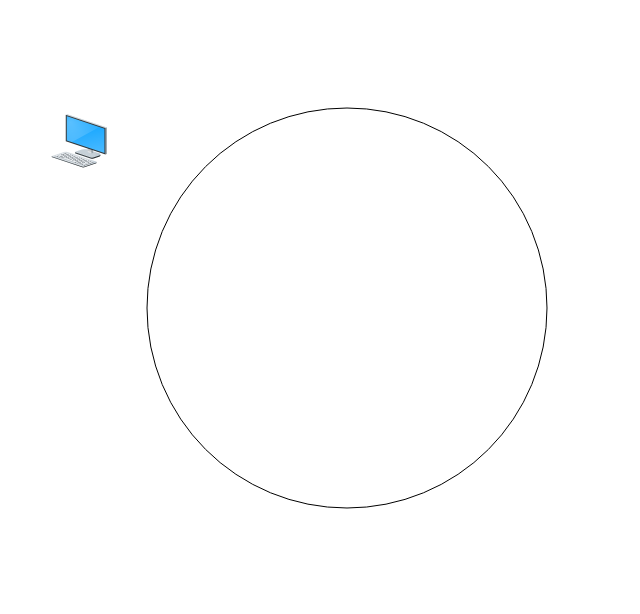
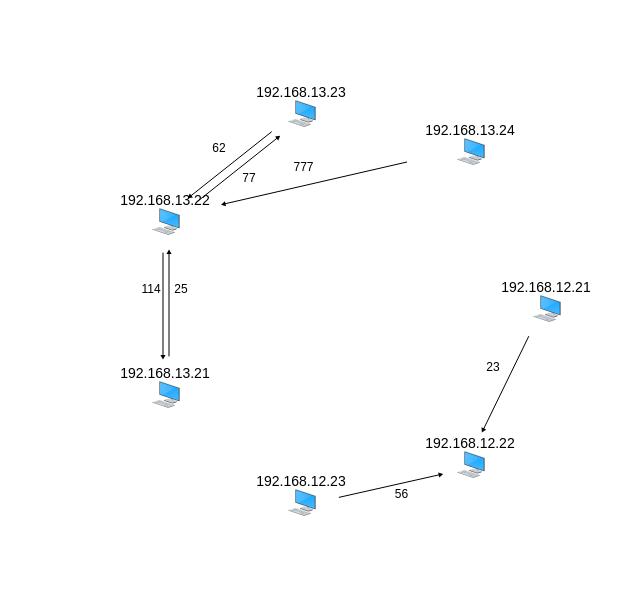
Before and after one commit to gghg1989/COP5614-Final-Project, a website: page visualization/index.html in a window 1280 px wide. Shown: the whole page, without its empty margins (61-701 px from the left). Drawn offline with nearby package versions, Linux system fonts and the light colour scheme.

Commit message:
Upload visulization code

```diff
--- a/visualization/index.html
+++ b/visualization/index.html
@@ -8,6 +8,7 @@
 				height: 600px;
 			}
 		</style>
+		<script src="https://code.jquery.com/jquery-3.3.1.min.js" integrity="sha256-FgpCb/KJQlLNfOu91ta32o/NMZxltwRo8QtmkMRdAu8=" crossorigin="anonymous"></script>
 	</head>
 	<body>
 		<canvas id="canvas"></canvas>
--- a/visualization/static/data.json
+++ b/visualization/static/data.json
@@ -1,22 +1,37 @@
 {
-	{
+	"1": {
 		"from": "192.168.12.21",
 		"to": "192.168.12.22",
-		"pakcet": 20
+		"pakets": 23
 	},
-	{
+	"2": {
 		"from": "192.168.12.23",
 		"to": "192.168.12.22",
-		"pakcet": 50
+		"pakets": 56
 	},
-	{
+	"3": {
 		"from": "192.168.13.21",
 		"to": "192.168.13.22",
-		"pakcet": 25
+		"pakets": 25
 	},
-	{
+	"4": {
 		"from": "192.168.13.23",
 		"to": "192.168.13.22",
-		"pakcet": 62
+		"pakets": 62
+	},
+	"5": {
+		"from": "192.168.13.22",
+		"to": "192.168.13.23",
+		"pakets": 77
+	},
+	"6": {
+		"from": "192.168.13.22",
+		"to": "192.168.13.21",
+		"pakets": 114
+	},
+	"7": {
+		"from": "192.168.13.24",
+		"to": "192.168.13.22",
+		"pakets": 777
 	}
 }
--- a/visualization/static/main.js
+++ b/visualization/static/main.js
@@ -1,14 +1,192 @@
-var c=document.getElementById("canvas");
-var ctx=c.getContext("2d");
-c.width = 800;
-c.height = 600;
 
-ctx.beginPath();
-ctx.arc(400,300,200,0,2*Math.PI);
-ctx.stroke();
+
+var data = {
+	"1": {
+		"from": "192.168.12.21",
+		"to": "192.168.12.22",
+		"pakets": 20
+	},
+	"2": {
+		"from": "192.168.12.23",
+		"to": "192.168.12.22",
+		"pakets": 50
+	},
+	"3": {
+		"from": "192.168.13.21",
+		"to": "192.168.13.22",
+		"pakets": 25
+	},
+	"4": {
+		"from": "192.168.13.23",
+		"to": "192.168.13.22",
+		"pakets": 62
+	},
+	"5": {
+		"from": "192.168.13.22",
+		"to": "192.168.13.23",
+		"pakets": 77
+	},
+	"6": {
+		"from": "192.168.13.22",
+		"to": "192.168.13.21",
+		"pakets": 114
+	},
+	"7": {
+		"from": "192.168.13.24",
+		"to": "192.168.13.22",
+		"pakets": 777
+	}
+};
+
 
 var img = new Image();
 img.onload = function () {
-    ctx.drawImage(img, 100, 100, 64, 64);
+	init();
 }
 img.src = "assets/com.png";
+
+function init() {
+	setInterval(function() {
+		$.getJSON( "static/data.json", function(data) {
+		  // console.log(d);
+			render(data);
+		});
+	}, 1000/60);
+}
+
+
+function render(data) {
+	var dataObj = JSON.parse(JSON.stringify(data));
+	var c=document.getElementById("canvas");
+	var ctx=c.getContext("2d");
+	c.width = 800;
+	c.height = 600;
+
+	var containers = [];
+	var containersInfo = {};
+
+	$.each(dataObj, function() {
+		if (!containers.includes(this.from)) {
+			containers.push(this.from);
+		}
+		if (!containers.includes(this.to)) {
+			containers.push(this.to);
+		}
+	})
+
+	var iconSize = 32;
+	var containersLength = containers.length;
+	var r = 200,
+		cx = 400,
+		cy = 300;
+	var unitAngle = (2*Math.PI)/containersLength;
+	// Generate container position information
+	for (var i = 0; i < containersLength; i++) {
+		tempContainerInfo = {};
+		tempContainerInfo.x = Math.floor((r*Math.cos(i*unitAngle)) + cx);
+		tempContainerInfo.y = Math.floor((r*Math.sin(i*unitAngle)) + cy);
+		containersInfo[containers[i]] = tempContainerInfo;
+	}
+
+
+		for (var i = 0; i < containersLength; i++) {
+			// Get current container informaions
+			var currentContainer = containersInfo[containers[i]];
+			// Draw container ip
+			ctx.font = "14px Arial";
+			var containerCenterTextOffset = ctx.measureText(containers[i]).width / 3;
+			ctx.fillText(containers[i],
+						currentContainer.x - (iconSize / 2) - containerCenterTextOffset,
+						currentContainer.y - (iconSize / 2));
+			// Draw container icon
+	    	ctx.drawImage(img,
+	    				currentContainer.x - (iconSize / 2),
+	    				currentContainer.y - (iconSize / 2),
+	    				iconSize,
+	    				iconSize);
+		}
+
+
+	$.each(dataObj, function() {
+		var shrinkRatio = 0.2;
+		var lineOffset = 3;
+		var TextOffset = 15;
+		var arrowSize = 3;
+
+		var startX = containersInfo[this.from].x;
+		var startY = containersInfo[this.from].y;
+		var endX = containersInfo[this.to].x;
+		var endY = containersInfo[this.to].y;
+		var vX = startX - endX;
+		var vY = startY - endY;
+		var packetTextX = startX - (vX / 2);
+		var packetTextY = startY - (vY / 2);
+		// Direction to right go up, direction to left go down
+		if (vX < 0) {
+			startY = startY - (vY * shrinkRatio) + lineOffset;
+			endY = endY + (vY * shrinkRatio) + lineOffset;
+			packetTextY += TextOffset;
+		}
+		else {
+			startY = startY - (vY * shrinkRatio) - lineOffset;
+			endY = endY + (vY * shrinkRatio) - lineOffset;
+			packetTextY -= TextOffset;
+		}
+		if (vY < 0) {
+			startX = startX - vX * shrinkRatio - lineOffset;
+			endX = endX + vX * shrinkRatio - lineOffset;
+			packetTextX -= TextOffset;
+		}
+		else {
+			startX = startX - vX * shrinkRatio + lineOffset;
+			endX = endX + vX * shrinkRatio + lineOffset;
+			packetTextX += TextOffset;
+		}
+
+		ctx.beginPath();
+		ctx.moveTo(startX,startY);
+		ctx.lineTo(endX,endY);
+		ctx.stroke();
+		canvas_arrow(ctx, startX, startY, endX, endY, arrowSize);
+
+		var packetCenterTextOffset = ctx.measureText(this.pakets).width / 2;
+		ctx.font = "12px Arial";
+		ctx.fillText(this.pakets,
+					packetTextX - packetCenterTextOffset,
+					packetTextY);
+
+	})
+}
+
+function canvas_arrow(context, fromx, fromy, tox, toy, r){
+    var x_center = tox;
+    var y_center = toy;
+
+    var angle;
+    var x;
+    var y;
+
+    context.beginPath();
+
+    angle = Math.atan2(toy-fromy,tox-fromx)
+    x = r*Math.cos(angle) + x_center;
+    y = r*Math.sin(angle) + y_center;
+
+    context.moveTo(x, y);
+
+    angle += (1/3)*(2*Math.PI)
+    x = r*Math.cos(angle) + x_center;
+    y = r*Math.sin(angle) + y_center;
+
+    context.lineTo(x, y);
+
+    angle += (1 / 3) * (2 * Math.PI);
+    x = (r * Math.cos(angle)) + x_center;
+    y = (r * Math.sin(angle)) + y_center;
+
+    context.lineTo(x, y);
+
+    context.closePath();
+
+    context.fill();
+}
```
Also changed, not shown: visualization/server.js (+16 -4 lines), 2 other files.
